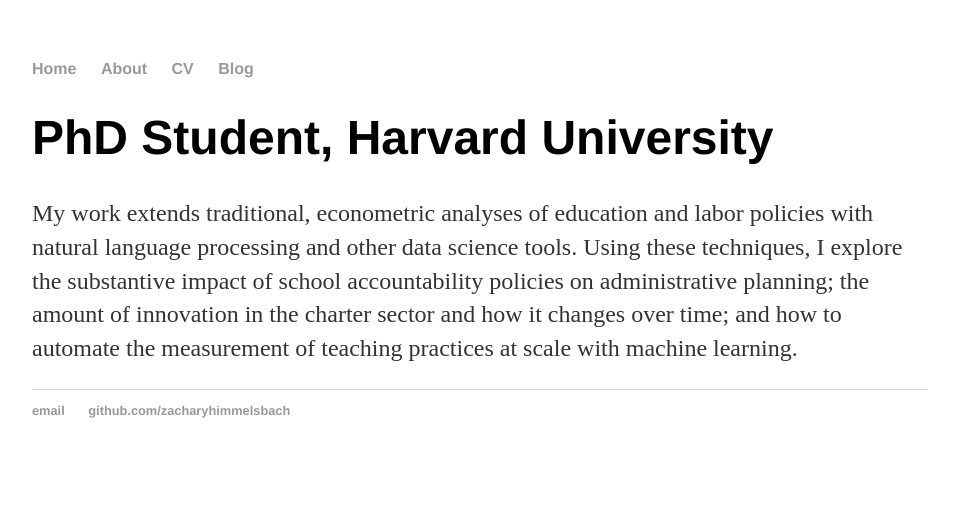
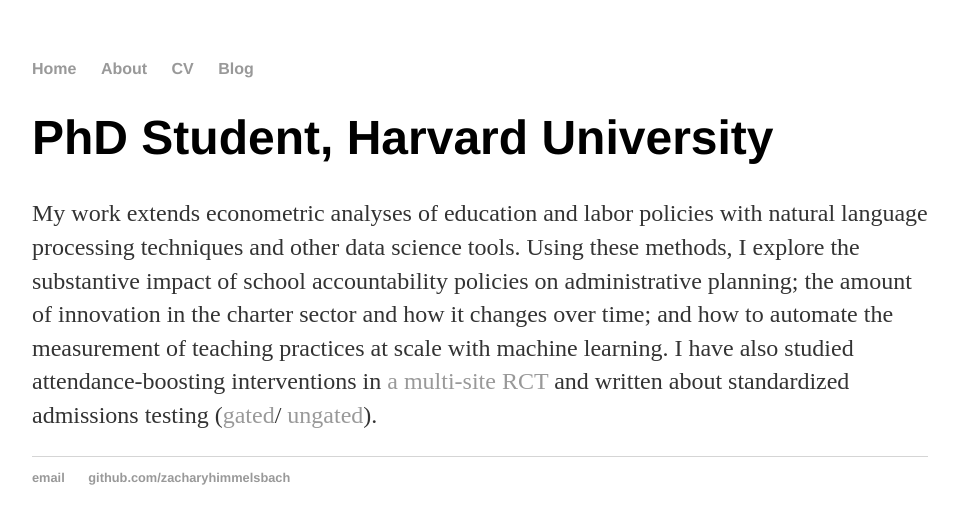
Before and after one commit to zacharyhimmelsbach/zacharyhimmelsbach.github.io, a Jekyll site: the page built from index.html, in a window 1280 px wide. Shown: the top 524 px of the page, without its empty margins (160-1119 px from the left). Built offline with Jekyll 4.4.1, drawn with Linux system fonts in a browser that asks for light colours.

Commit message:
Update index.html
Add links to published work

```diff
--- a/index.html
+++ b/index.html
@@ -4,7 +4,10 @@ title: Zach Himmelsbach
 ---
 <div class="blurb">
 	<h1>PhD Student, Harvard University</h1>
-	<p>My work extends traditional, econometric analyses of education and labor policies with natural language processing and other
-	data science tools. Using these techniques, I explore the substantive impact of school accountability policies on administrative planning; the amount of
-	innovation in the charter sector and how it changes over time; and how to automate the measurement of teaching practices at scale with machine learning.</p>
+	<p>My work extends econometric analyses of education and labor policies with natural language processing techniques and other
+	data science tools. Using these methods, I explore the substantive impact of school accountability policies on administrative planning; the amount of
+	innovation in the charter sector and how it changes over time; and how to automate the measurement of teaching practices at scale with machine learning.
+	I have also studied attendance-boosting interventions in <a href="https://www.tandfonline.com/doi/full/10.1080/19345747.2021.1992812?src=">
+	a multi-site RCT</a> and written about standardized admissions testing (<a href="https://onlinelibrary.wiley.com/doi/10.1111/emip.12449">gated</a>/
+	<a href="https://dash.harvard.edu/handle/1/37368826">ungated</a>).</p>
 </div><!-- /.blurb -->
```
